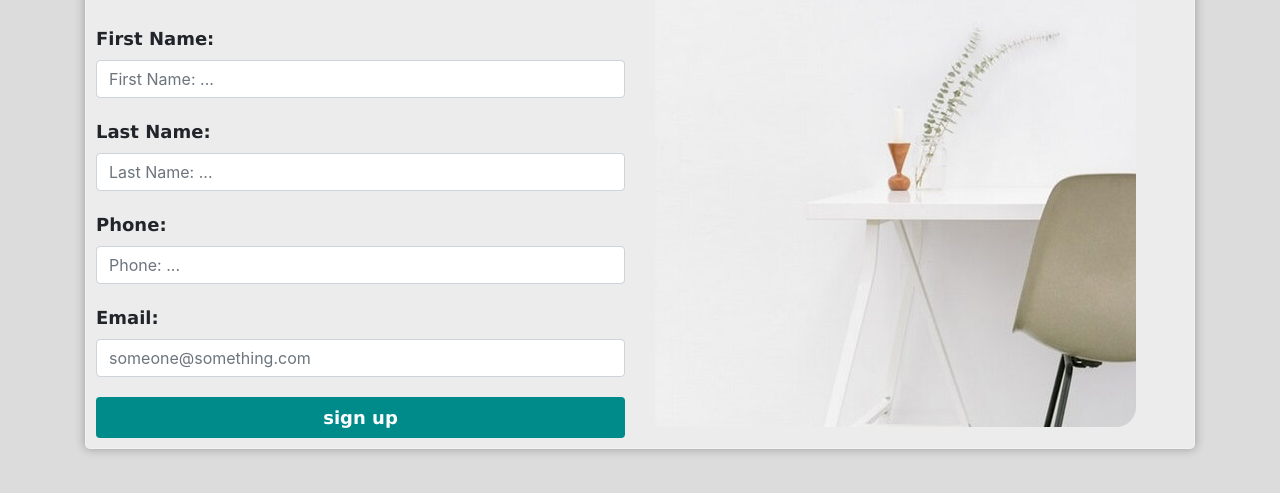
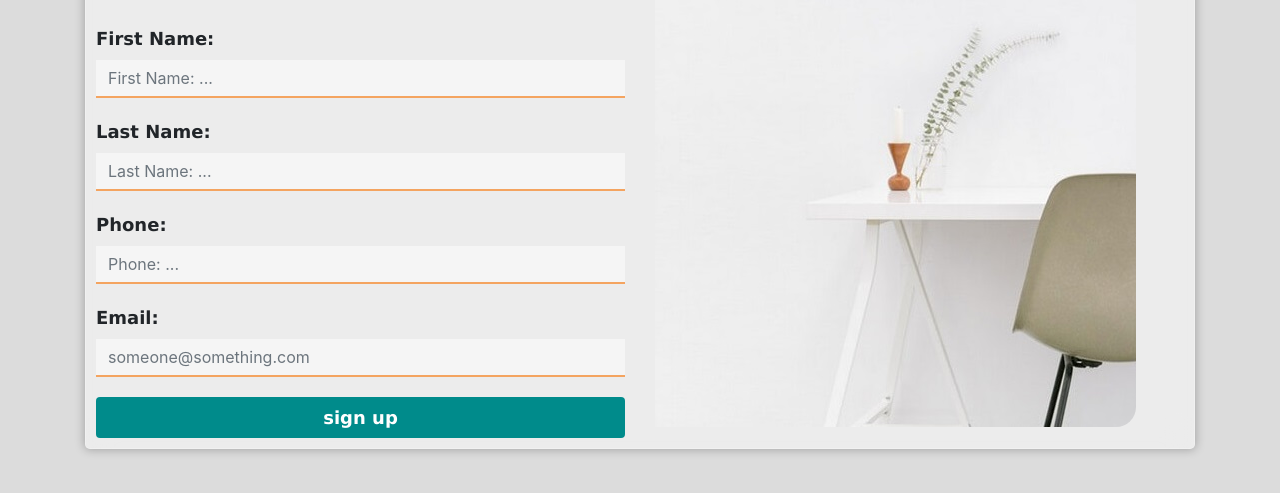
Before and after one commit to MikeyKanyungo/Glass-Morphism-Effect, a plain HTML site: page index.html in a window 1280 px wide. Shown: the part 87-580 px from the top of the page. Drawn offline with nearby package versions, Linux system fonts and the light colour scheme.

Commit message:
removed input border

```diff
--- a/css/style.css
+++ b/css/style.css
@@ -27,9 +27,9 @@ body {
      /*technically these five lines are what cause the glassmorphism effect */
      /*make the web beautifully finctional */
      /*happy coding */
-     background-color: rgba(255, 255, 255, .45);
+     background-color: #ffffff73;
      border-radius: 5px;
-     border: 1px solid rgba(255, 255, 255, .25);
+     border: 1px solid #ffffff40;
      box-shadow: 0 0 10px 1px rgba(0, 0, 0, .25);
      backdrop-filter: blur(15px);
 }
@@ -59,3 +59,12 @@ label {
     font-weight: bold;
     margin-top: 20px;
 }
+
+.card form input[type="text"], [type="number"], [type="email"] {
+    background-color: #ffffff73;
+    border-bottom: 2px solid sandybrown;
+    border-top: none;
+    border-right: none;
+    border-left: none;
+    border-radius: 0px;
+}
```
